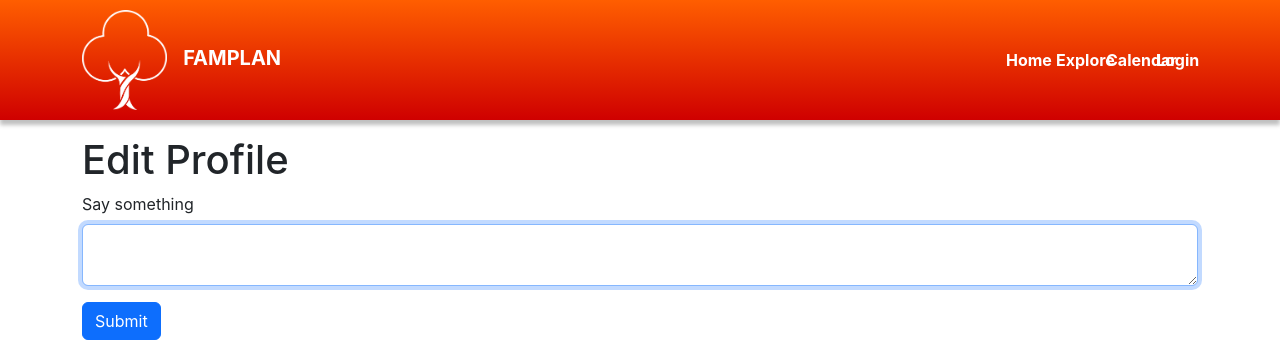
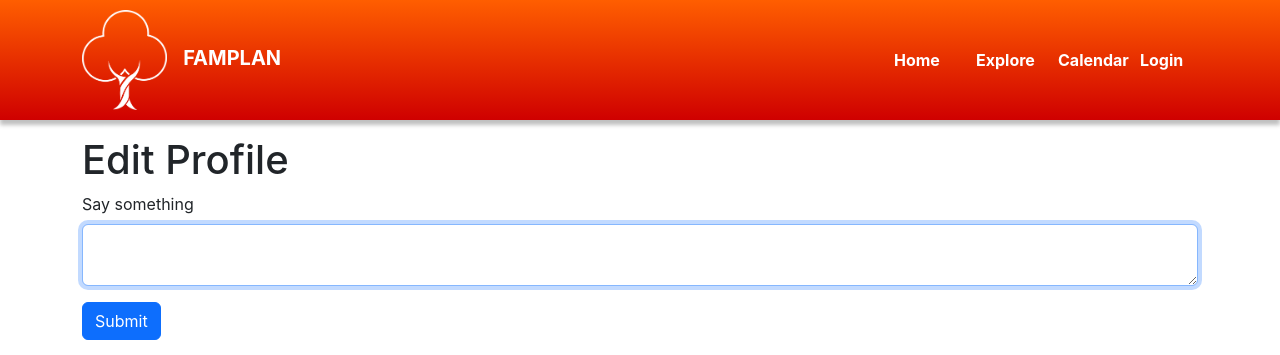
Before and after one commit to christianmesinas/famplan, a Flask app: template app/templates/edit_profile.html in a window 1280 px wide. Shown: the top 355 px of the page. Run offline with Flask 3, Linux system fonts and the light colour scheme; the template is opened without the code that fills it: values that come from a table or form of the project are taken from there, others are empty; some libraries are stand-ins or nearby versions.

Commit message:
simply added margin to the navbar links so they don't overlap.

```diff
--- a/app/static/main.css
+++ b/app/static/main.css
@@ -19,6 +19,7 @@
 .nav-link{
     color: white;
     font-weight: bolder;
+    margin: 16px;
 }
 
 #logo_id{
```
